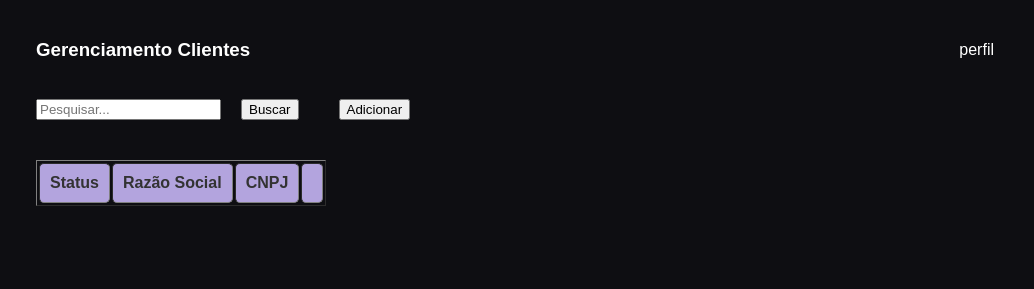
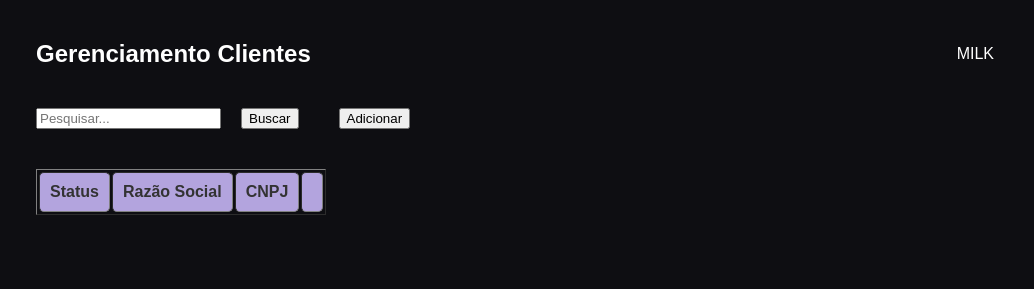
Before and after one commit to codecatss/API-BD3, a plain HTML site: page frontend/pages/cliente.html in a window 1280 px wide. Shown: the top 289 px of the page, 246-1280 px from the left. Drawn offline with Linux system fonts and the light colour scheme.

Commit message:
Update: Front: HTML_Cliente: estrutura

```diff
--- a/frontend/pages/cliente.html
+++ b/frontend/pages/cliente.html
@@ -15,7 +15,7 @@
             <ul class="menu">
                 <li><img src="../assets/iconeDashboard.svg" alt="Ícone Dashboard"><a href="#">Dashboard</a></li>
                 <li><img src="../assets/iconeUsuario.svg" alt="Ícone Usuários"><a href="#">Usuários</a></li>
-                <li><img src="../assets/iconeCliente.svg" alt="Ícone Clientes"><a href="#">Clientes</a></li>
+                <li class="activation"><img src="../assets/iconeCliente.svg" alt="Ícone Clientes"><a href="#">Clientes</a></li>
                 <li><img src="../assets/iconeCR.svg" alt="Ícone CR"><a href="#">CR</a></li>
                 <li><img src="../assets/iconeAprovar.svg" alt="Ícone Aprovar"><a href="#">Aprovar Horas</a></li>
                 <li><img src="../assets/iconeParametriz.svg" alt="Ícone Parametrização"><a href="#">Parametrização</a></li>
@@ -26,8 +26,8 @@
     <nav class="main-content">
 
         <header class="topnav">
-            <nav><h1>Gerenciamento Clientes</h1></nav>
-            <section class="perfil">perfil</section>
+            <div><h1>Gerenciamento Clientes</h1></div>
+            <section class="perfil">MILK</section>
         </header>
 
         <main>
```
